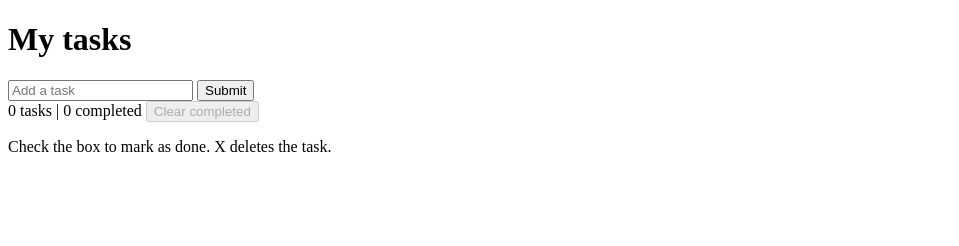
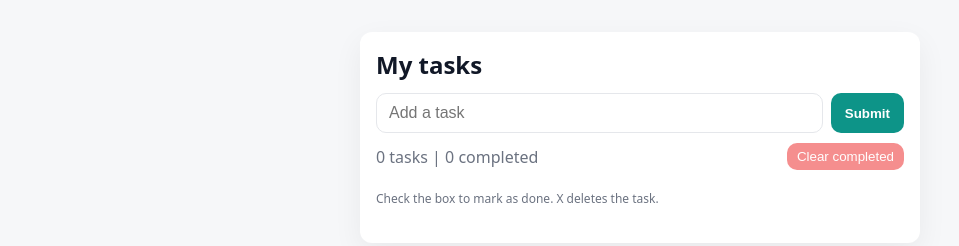
Before and after one commit to Malzafin/Simple_TODO_JS, a plain HTML site: page index.html in a window 1280 px wide. Shown: the whole page, without its empty margins (0-959 px from the left). Drawn offline with Linux system fonts and the light colour scheme.

Commit message:
fixes, adding styles

```diff
--- a/app.js
+++ b/app.js
@@ -6,7 +6,7 @@
     const input = document.getElementById('input');
     const list = document.getElementById('list');
     const counter = document.getElementById('counter');
-    const clearDoneBtn = document.getElementById('clearDone');
+    const clearDoneBtn = document.getElementById('ClearDone');
 
     //Array { id, text, done, createdAt }
     let tasks = [];
--- a/index.html
+++ b/index.html
@@ -19,7 +19,7 @@
 
     <div class="bar">
         <span id="counter"> 0 tasks | 0 completed</span>
-        <button id="clearDone" class="clear">Clear completed</button>
+        <button id="ClearDone" class="Clear">Clear completed</button>
     </div>
 
     <ul id="list" aria-live="polite"></ul>
--- a/style.css
+++ b/style.css
@@ -0,0 +1,86 @@
+* { box-sizing: border-box; }
+
+:root {
+    --bg: #f6f7f9;
+    --card: #fff;
+    --text: #111827;
+    --muted: #6b7280;
+    --border: #e5e7eb;
+    --accent: #0d9488; /* Add button */
+    --clear: #ef4444 /* Clear completed */
+}
+
+body {
+    margin: 0;
+    font-family: system-ui, -apple-system, "Segoe UI", Roboto, Ubuntu, Arial, sans-serif;
+    background: var(--bg);
+    color: var(--text);
+}
+
+.app {
+    max-width: 560px;
+    margin: 32px auto;
+    padding: 16px 16px 24px;
+    background: var(--card);
+    border-radius: 12px;
+    box-shadow: 0 10px 30px rgba(0,0,0,.06);
+}
+
+h1 { margin: 0 0 12px; font-size: 24px; }
+
+form { display: flex; gap: 8px; margin-bottom: 10px; }
+#input {
+    flex: 1;
+    padding: 10px 12px;
+    border: 1px solid var(--border);
+    border-radius: 10px;
+    font-size: 16px;
+}
+form button {
+    padding: 10px 14px;
+    border: none;
+    border-radius: 10px;
+    background: var(--accent);
+    color: #fff;
+    font-weight: 600;
+    cursor: pointer;
+}
+
+.bar { display: flex; align-items: center; gap: 10px; margin: 8px 0 12px; }
+#counter { color: var(--muted); }
+
+.Clear {
+    margin-left: auto;
+    border: none;
+    background: var(--clear);
+    color: #fff;
+    padding: 6px 10px;
+    border-radius: 10px;
+    cursor: pointer;
+}
+
+/* task list */
+ul { list-style: none; padding: 0; margin: 0; display: flex; flex-direction: column; gap: 8px; }
+.item {
+    display: flex; align-items: center; gap: 10px;
+    padding: 10px; border: 1px solid var(--border); border-radius: 12px;
+}
+.item.done .text { text-decoration: line-through; opacity: .6; }
+.check { width: 18px; height: 18px; }
+.text { flex: 1; }
+.del { border: none; background: transparent; font-size: 18px; line-height: 1; cursor: pointer; }
+
+.hint { margin-top: 8px; color: var(--muted); font-size: 12px; }
+
+#ClearDone:disabled { opacity: .6; cursor: not-allowed; }
+
+button:focus-visible, input:focus-visible {
+    outline: 2px solid var(--accent);
+    outline-offset: 2px;
+    border-radius: 6px;
+}
+
+@media (prefers-color-scheme: dark) {
+    :root { --bg:#0b0f10; --card:#111827; --text:#f4f4f5; --border:#2d3748; --muted:#94a3b8; }
+    #input { background:#0f172a; color: var(--text); border-color:#374151; }
+}
```
